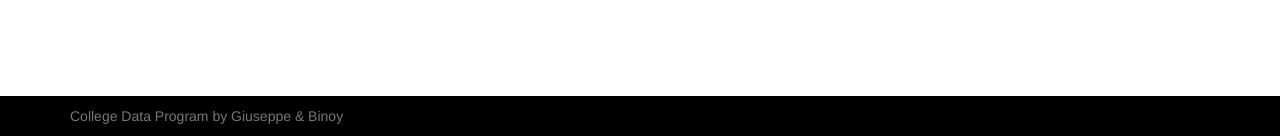
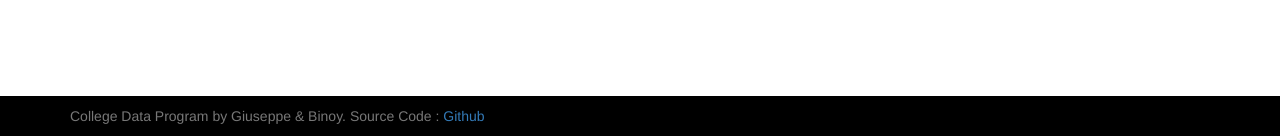
Before and after one commit to binoy14/IS218-Final-Project, a PHP site: page /index.php in a window 1280 px wide. Shown: the part 664-800 px from the top of the page. Run offline with PHP 8.4, Linux system fonts and the light colour scheme.

Commit message:
Added link to source code

```diff
--- a/index.php
+++ b/index.php
@@ -47,7 +47,7 @@
 		<?php } ?>
 		<footer class="footer">
 			<div class="container">
-				<p class="muted-text">College Data Program by Giuseppe & Binoy</p>
+				<p class="muted-text">College Data Program by Giuseppe & Binoy. Source Code : <a target="_blank" href="https://github.com/binoy14/IS218-Final-Project">Github</a></p>
 			</div>
 		</footer>
 	</body>
```
